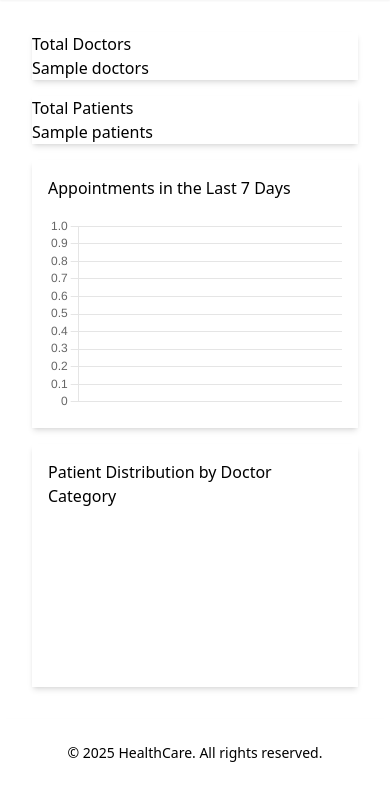
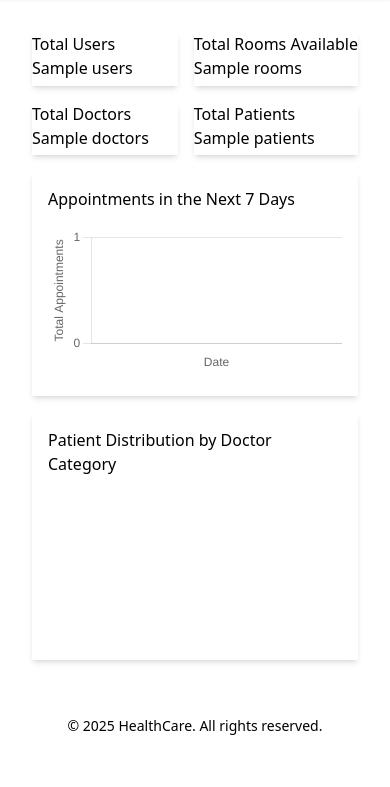
Before and after one commit to Myniv/capstone-health-care-appointment-management-system, a CodeIgniter 4 app: the page made by app/Views/page/User/v_user_dashboard_admin.php in a window 390 px wide. Shown: the part 84-871 px from the top of the page. After the commit the page ends 819 px from the top, so only its background shows below. Run offline with PHP 8.4 and a stand-in for CodeIgniter, Linux system fonts and the light colour scheme; the template is opened without the code that fills it: most values are stand-ins (such as "Sample title", 1, 10 or a date in 2020); style sheets or scripts are compiled from the project's sources; some libraries are stand-ins or nearby versions.

Commit message:
Add room statistics to admin dashboard and update appointment chart configuration

```diff
--- a/app/Views/page/User/v_user_dashboard_admin.php
+++ b/app/Views/page/User/v_user_dashboard_admin.php
@@ -1,8 +1,24 @@
 <?= $this->extend('layouts/admin_layout'); ?>
 
 <?= $this->section('content'); ?>
-<div class="grid grid-cols-1 md:grid-cols-2 md:grid-rows-[auto_1fr] gap-4 h-full">
-    <div class="stats shadow-md bg-base-100">
+<div class="grid grid-cols-1 md:grid-cols-4 md:grid-rows-[auto_1fr] gap-4 h-full">
+    <div class="stats shadow-md bg-base-100 text-secondary">
+        <div class="stat">
+            <div class="stat-title">Total Users</div>
+            <div class="stat-value"><?= $users; ?></div>
+            <div class="stat-desc"></div>
+        </div>
+    </div>
+
+    <div class="stats shadow-md bg-base-100 text-secondary">
+        <div class="stat">
+            <div class="stat-title">Total Rooms Available</div>
+            <div class="stat-value"><?= $rooms; ?></div>
+            <div class="stat-desc"></div>
+        </div>
+    </div>
+
+    <div class="stats shadow-md bg-base-100 text-primary">
         <div class="stat">
             <div class="stat-title">Total Doctors</div>
             <div class="stat-value"><?= $doctors; ?></div>
@@ -10,7 +26,7 @@
         </div>
     </div>
 
-    <div class="stats shadow-md bg-base-100">
+    <div class="stats shadow-md bg-base-100 text-primary">
         <div class="stat">
             <div class="stat-title">Total Patients</div>
             <div class="stat-value"><?= $patients; ?></div>
@@ -18,14 +34,14 @@
         </div>
     </div>
 
-    <div class="card bg-base-100 shadow-md p-4">
-        <h3 class="card-title mb-4">Appointments in the Last 7 Days</h3>
-        <canvas id="appointmentChart" height="200"></canvas>
+    <div class="col-span-2 card bg-base-100 shadow-md p-4">
+        <h3 class="card-title mb-4">Appointments in the Next 7 Days</h3>
+        <canvas id="appointmentChart" class="h-full"></canvas>
     </div>
 
-    <div class="card bg-base-100 shadow-md p-4">
+    <div class="col-span-2 card bg-base-100 shadow-md p-4">
         <h3 class="card-title mb-4">Patient Distribution by Doctor Category</h3>
-        <canvas id="patientDistributionChart" height="100"></canvas>
+        <canvas id="patientDistributionChart" class="h-full"></canvas>
     </div>
 </div>
 <?= $this->endSection(); ?>
@@ -34,9 +50,10 @@
 <script>
     const appointmentChartData = <?= json_encode($appointmentChartData); ?>;
     const patientDistributionChartData = <?= json_encode($patientDistributionChartData); ?>;
+    console.table(patientDistributionChartData);
 
     // Bar Chart
-    const barChart = document.getElementById('appointmentChart').getContext('2d');
+    const barChart = document.getElementById('appointmentChart');
     new Chart(barChart, {
         type: 'bar',
         data: {
@@ -53,7 +70,23 @@
             },
             scales: {
                 y: {
-                    beginAtZero: true
+                    beginAtZero: true,
+                    title: {
+                        display: true,
+                        text: 'Total Appointments'
+                    },
+                    ticks: {
+                        callback: function(value) {
+                            return Number.isInteger(value) ? value : null; // Hanya tampilkan bilangan bulat
+                        },
+                        stepSize: 1
+                    }
+                },
+                x: {
+                    title: {
+                        display: true,
+                        text: 'Date'
+                    }
                 }
             }
         }
@@ -69,12 +102,11 @@
         },
         options: {
             responsive: true,
-            maintainAspectRatio: true, // Pastikan rasio aspek dipertahankan
-            aspectRatio: 2, // Atur rasio aspek (contoh: 2 berarti lebar 2x tinggi)
+            maintainAspectRatio: true,
+            aspectRatio: 2,
             plugins: {
                 legend: {
-                    display: true,
-                    position: 'top'
+                    position: 'right'
                 }
             }
         }
```
Also changed, not shown: app/Controllers/UserController.php (+32 -20 lines).
